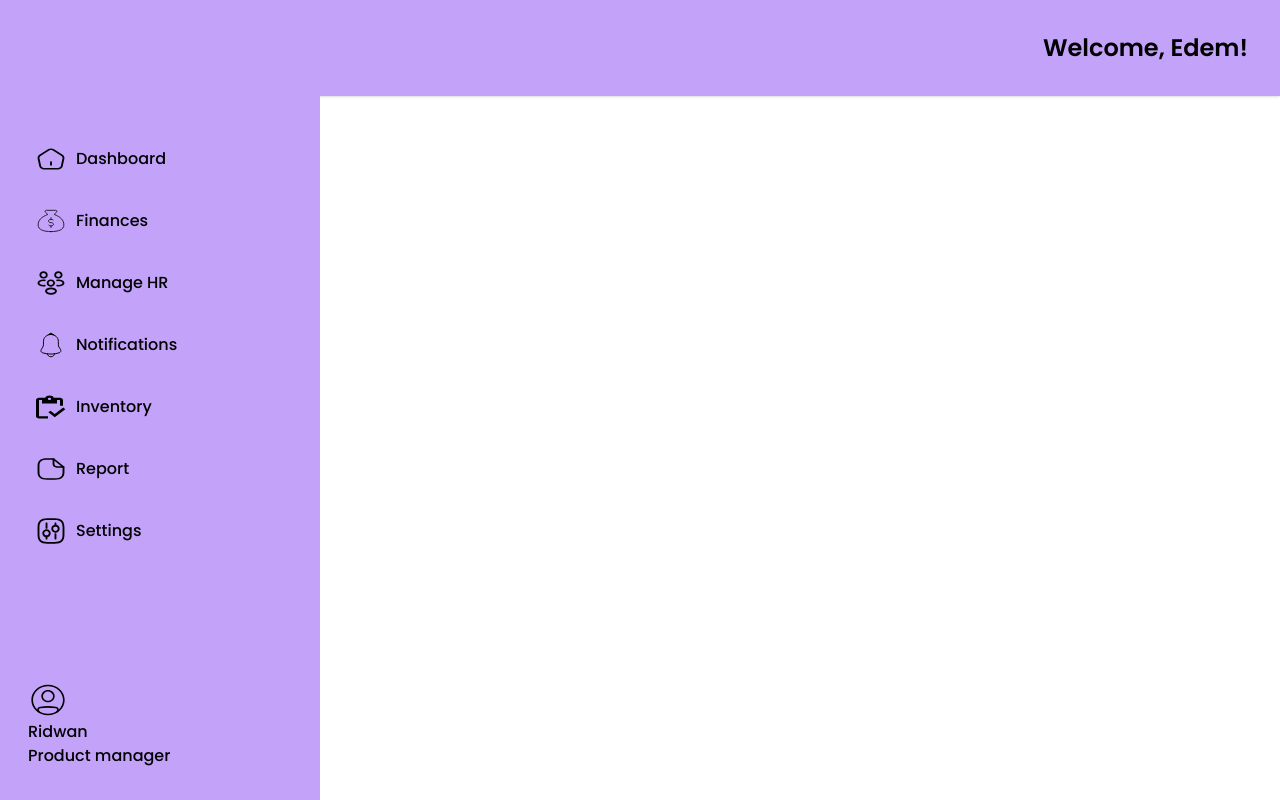
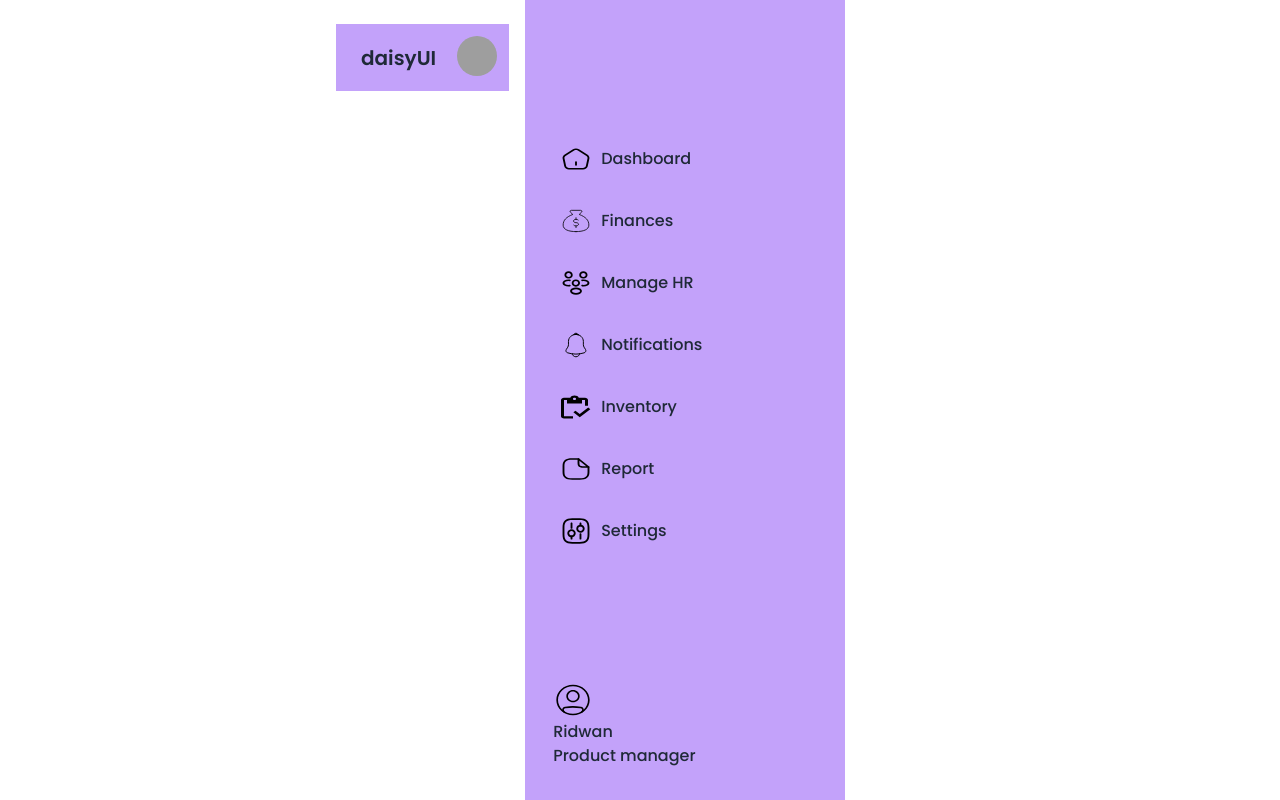
Before and after one commit to Cessation-Code/essentialerp-frontend, a Next.js app: page /dashboard in a window 1280 px wide. Built offline with nearby package versions, Linux system fonts and the light colour scheme; grey boxes are pictures that could not be loaded.

Commit message:
setup for work start

```diff
--- /dev/null
+++ b/components/contact/contact.js
@@ -0,0 +1,67 @@
+import Link from "next/link";
+import {
+  EmailIcon,
+  PhoneIcon,
+  ContactUsIcon
+} from "../../public/icons/contact/contacticons";
+
+const ContactUs = () => {
+
+  const handleEmailCheck = () => {
+    const mailtoUrl = `mailto:${'kk.opoku@.com'}?subject=${encodeURIComponent('EssentialERP Customer Mail')}`;
+    window.location.href = mailtoUrl;
+  };
+
+  return (
+    <div className="page-container flex h-screen  bg-[#DACDF0]">
+
+      <div className="sidebar-container pl-6">
+      <Link href="/" className="text-lg font-semibold text-white">
+        Essential
+      </Link>
+      <Link href="/" className="text-xl font-semibold text-[#022568]">
+        ERP
+      </Link>
+    </div>
+
+      {/* Main Content */}
+      <div className="w-5/6 pt-28 text-heading flex-col justify-center border-separate">
+      <div className="container mx-auto max-w-fit max-h-fit bg-slate-200 rounded-lg shadow-lg p-8">
+        <div className=" flex flex-col  items-center pt-4">
+          <p className=" text-3xl mb-10 text-[#B48DF3]">CONTACT US</p>
+          <p className=" text-2xl mb-10 text-black">
+            We'd Love to hear from you!
+          </p>
+
+     <div className="mb-10"><ContactUsIcon/></div>
+
+          {/* Static contact information */}
+          <div className="icons-container flex flex-row pb-12 gap-20 mb-0">
+            <div className="email-item-container flex flex-col items-center">
+              <EmailIcon className="mb-4" />
+              <p className="text-center">Email</p>
+              <Link href="" className="text-center text-[#B48DF3]">
+                essentialerp@gmail.com
+              </Link>
+            </div>
+            <div className="phone-item-container flex flex-col items-center">
+              <PhoneIcon className="mb-4" />
+              <p className="text-center">Phone</p>
+              <Link href="" className="text-center text-[#B48DF3]">
+                +233509795488
+              </Link>
+            </div>
+          </div>
+
+
+            <button onClick={handleEmailCheck} className="w-38 py-2 px-4 mt-8 rounded-xl shadow-lg text-black bg-[#B48DF3]  item-center font-semibold hover:bg-[#9747FF]" type="submit">
+              Send Us an email
+            </button>
+          </div>
+      </div>
+    </div>
+    </div>
+  );
+};
+
+export default ContactUs;
--- a/components/layouts/authenticated_layout/authenticated_layout.js
+++ b/components/layouts/authenticated_layout/authenticated_layout.js
@@ -1,18 +1,16 @@
-import React from 'react'
-import Navbar from './navbar'
-import Sidebar from './sidebar'
+import React from "react";
+import Navbar from "./navbar";
+import Sidebar from "./sidebar";
 
-export default function AuthenticatedLayout({children}){
+export default function AuthenticatedLayout({ children }) {
   return (
-    <div className='flex '>
-      <Sidebar/>
+    <div className="flex  ">
+      <Navbar />
 
-      <div className='w-full relative'>
-        <Navbar/>
-        <div className='overflow-y-auto ml-80 mt-24'>
-        {children}
-        </div>
+      <div className="w-full relative">
+        <Sidebar />
+        <div className="overflow-y-auto ml-80 mt-24">{children}</div>
       </div>
     </div>
-  )
+  );
 }
--- a/components/layouts/authenticated_layout/navbar.js
+++ b/components/layouts/authenticated_layout/navbar.js
@@ -1,16 +1,53 @@
-import Link from 'next/link'
-import Logo from '../../logo'
+import { useState } from "react";
 
 const Navbar = () => {
+  const [showDropdown, setShowDropdown] = useState(false);
+
+  const toggleDropdown = () => {
+    setShowDropdown(!showDropdown);
+  };
+
+  const userDetails = {
+    name: "Edem",
+    profile: "https://i.ibb.co/w1k0X8X/profile.jpg",
+    Id: "OrganizationA_123456",
+  };
+
   return (
+    <nav className="flex justify-between items-center px-4 ml-[20rem] py-6">
+      <div className="navbar bg-[#C3A2FA]">
+        <div className="flex-1">
+          <a className="btn btn-ghost normal-case text-xl">daisyUI</a>
+        </div>
+        <div className="flex-none gap-2">
+          <div className="dropdown dropdown-end">
+            <label tabIndex={0} className="btn btn-ghost btn-circle avatar">
+              <div className="w-10 rounded-full">
+                <img src="https://e7.pngegg.com/pngimages/799/987/png-clipart-computer-icons-avatar-icon-design-avatar-heroes-computer-wallpaper-thumbnail.png" />
+              </div>
+            </label>
+            <ul
+              tabIndex={0}
+              className="mt-3 p-2 shadow menu menu-sm dropdown-content bg-base-100 rounded-box w-52"
+            >
+              <li>
+                <a className="justify-between">
+                  Profile
+                  <span className="badge">New</span>
+                </a>
+              </li>
+              <li>
+                <a>Settings</a>
+              </li>
+              <li>
+                <a>Logout</a>
+              </li>
+            </ul>
+          </div>
+        </div>
+      </div>
+    </nav>
+  );
+};
 
-    <div className="bg-[#C3A2FA] shadow fixed w-full ">
-        <nav className="flex justify-end px-4 ml-[20rem] py-6">
-          <h1 className="text-2xl font-semibold px-4 py-2">Welcome, Edem!</h1>
-        </nav>
-      </div>
-
-  )
-}
-
-export default Navbar
+export default Navbar;
--- a/components/layouts/authenticated_layout/sidebar.js
+++ b/components/layouts/authenticated_layout/sidebar.js
@@ -29,7 +29,7 @@ const menuItems = [
 
 const Sidebar = () => {
   return (
-    <div className="h-screen px-4 pt-8 pb-4 bg-[#C3A2FA] flex justify-between flex-col w-80 fixed z-10">
+    <div className="h-screen mt- px-4 pt-8 pb-4 bg-[#C3A2FA] flex justify-between flex-col w-80 fixed ">
 
       <div className="flex flex-col">
 
--- a/tailwind.config.js
+++ b/tailwind.config.js
@@ -10,5 +10,16 @@ module.exports = {
     },
     extend: {},
   },
-  plugins: [],
+  plugins: [require("daisyui")],
+
+  daisyui: {
+    themes:  [  "light", "dark", "synthwave", "retro"],
+    darkTheme: "dark", // name of one of the included themes for dark mode
+    base: true, // applies background color and foreground color for root element by default
+    styled: true, // include daisyUI colors and design decisions for all components
+    utils: true, // adds responsive and modifier utility classes
+    rtl: false, // rotate style direction from left-to-right to right-to-left. You also need to add dir="rtl" to your html tag and install `tailwindcss-flip` plugin for Tailwind CSS.
+    prefix: "", // prefix for daisyUI classnames (components, modifiers and responsive class names. Not colors)
+    logs: true, // Shows info about daisyUI version and used config in the console when building your CSS
+  },
 }
```
